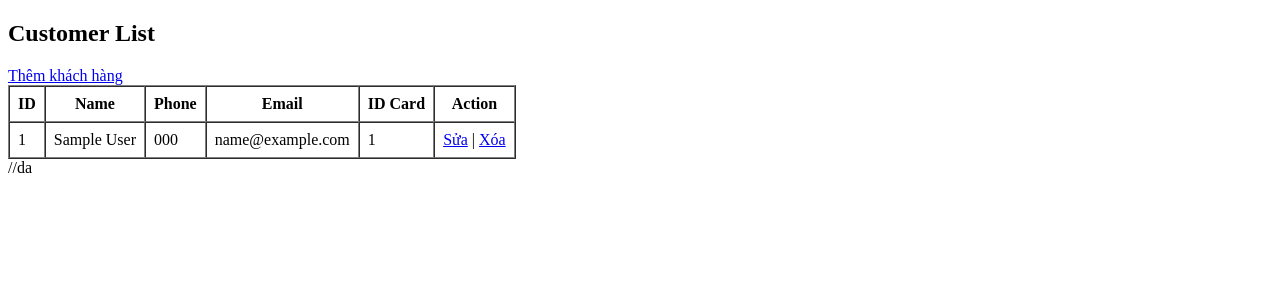
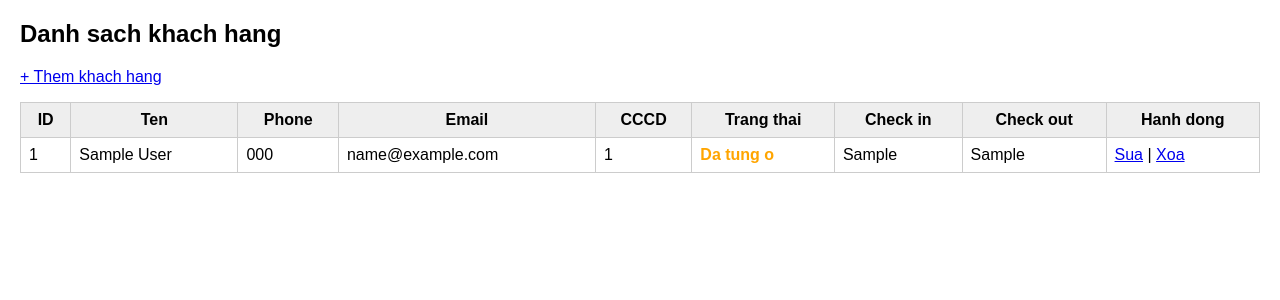
Before and after one commit to hai0303-05/hotel-management, a PHP site: page /customers/list.php in a window 1280 px wide. Shown: the top 300 px of the page. Run offline with PHP 8.4, Linux system fonts and the light colour scheme; tables that the repository leaves empty or names only in its code hold one stand-in row (values such as "Sample post"); a stand-in replaces the project's code that opens the database connection.

Commit message:
Customer list: hien trang thai

```diff
--- a/customers/list.php
+++ b/customers/list.php
@@ -1,47 +1,148 @@
 <?php
-require_once "../config/db.php";
+// customers/list.php
+// LUU Y: KHONG SUA FILE config/db.php
 
-$sql = "SELECT * FROM customers";
-$result = $conn->query($sql);
+require_once __DIR__ . '/../config/db.php';
+
+/*
+    Nguyen tac:
+    - Neu chua co $connection (db chua code) -> KHONG query
+    - Trang van phai hien thi binh thuong
+*/
+
+$sql = "
+    SELECT
+        c.id,
+        c.name,
+        c.phone,
+        c.email,
+        c.id_card,
+        b.check_in,
+        b.check_out
+    FROM customers c
+    LEFT JOIN bookings b
+        ON c.id = b.customer_id
+        AND b.id = (
+            SELECT b2.id
+            FROM bookings b2
+            WHERE b2.customer_id = c.id
+            ORDER BY b2.check_in DESC
+            LIMIT 1
+        )
+    ORDER BY c.id DESC
+";
+
+// mac dinh
+$result = null;
+
+// CHI QUERY KHI DB DA TON TAI
+if (isset($connection) && $connection) {
+    $result = $connection->query($sql);
+}
 ?>
 <!DOCTYPE html>
-<html>
+<html lang="vi">
 <head>
     <meta charset="UTF-8">
-    <title>Customer List</title>
+    <title>Danh sach khach hang</title>
+    <style>
+        body {
+            font-family: Arial;
+            margin: 20px;
+        }
+        table {
+            border-collapse: collapse;
+            width: 100%;
+        }
+        th, td {
+            border: 1px solid #ccc;
+            padding: 8px;
+        }
+        th {
+            background: #eee;
+        }
+        .status-booking {
+            color: green;
+            font-weight: bold;
+        }
+        .status-reserve {
+            color: orange;
+            font-weight: bold;
+        }
+        .status-none {
+            color: gray;
+        }
+    </style>
 </head>
 <body>
 
-<h2>Customer List</h2>
-<a href="add.php">Thêm khách hàng</a>
+<h2>Danh sach khach hang</h2>
 
-<table border="1" cellpadding="8" cellspacing="0">
+<p>
+    <a href="add.php">+ Them khach hang</a>
+</p>
+
+<table>
     <tr>
         <th>ID</th>
-        <th>Name</th>
+        <th>Ten</th>
         <th>Phone</th>
         <th>Email</th>
-        <th>ID Card</th>
-        <th>Action</th>
+        <th>CCCD</th>
+        <th>Trang thai</th>
+        <th>Check in</th>
+        <th>Check out</th>
+        <th>Hanh dong</th>
     </tr>
 
-    <?php while ($row = $result->fetch_assoc()) { ?>
-        <tr>
-            <td><?php echo $row['id']; ?></td>
-            <td><?php echo $row['name']; ?></td>
-            <td><?php echo $row['phone']; ?></td>
-            <td><?php echo $row['email']; ?></td>
-            <td><?php echo $row['id_card']; ?></td>
-            <td>
-                <a href="edit.php?id=<?php echo $row['id']; ?>">Sửa</a> |
-                <a href="delete.php?id=<?php echo $row['id']; ?>"
-                   onclick="return confirm('Bạn chắc chắn muốn xóa không ?')">Xóa</a>
-            </td>
-        </tr>
-    <?php } ?>
+<?php
+// TRUONG HOP DB CHUA SAN SANG
+if (!isset($connection) || !$connection) {
+    echo '<tr>
+            <td colspan="9">Chua co ket noi CSDL (cho nhom truong hoan thien db)</td>
+          </tr>';
+}
+// DB CO NHUNG CHUA CO DU LIEU
+elseif (!$result || $result->num_rows == 0) {
+    echo '<tr>
+            <td colspan="9">Chua co du lieu khach hang</td>
+          </tr>';
+}
+// CO DU LIEU
+else {
+    while ($row = $result->fetch_assoc()) {
+
+        // XAC DINH TRANG THAI
+        $status = 'Chua dat phong';
+        $statusClass = 'status-none';
+
+        if (!empty($row['check_in']) && empty($row['check_out'])) {
+            $status = 'Dang o';
+            $statusClass = 'status-booking';
+        } elseif (!empty($row['check_in']) && !empty($row['check_out'])) {
+            $status = 'Da tung o';
+            $statusClass = 'status-reserve';
+        }
+
+        echo '<tr>';
+        echo '<td>' . $row['id'] . '</td>';
+        echo '<td>' . htmlspecialchars($row['name']) . '</td>';
+        echo '<td>' . htmlspecialchars($row['phone']) . '</td>';
+        echo '<td>' . htmlspecialchars($row['email']) . '</td>';
+        echo '<td>' . ($row['id_card'] ?: 'Chua co') . '</td>';
+        echo '<td class="' . $statusClass . '">' . $status . '</td>';
+        echo '<td>' . ($row['check_in'] ?: '-') . '</td>';
+        echo '<td>' . ($row['check_out'] ?: '-') . '</td>';
+        echo '<td>
+                <a href="edit.php?id=' . $row['id'] . '">Sua</a> |
+                <a href="delete.php?id=' . $row['id'] . '" onclick="return confirm(\'Xoa khach hang?\')">Xoa</a>
+              </td>';
+        echo '</tr>';
+    }
+}
+?>
 
 </table>
 
 </body>
 </html>
-//da
```
